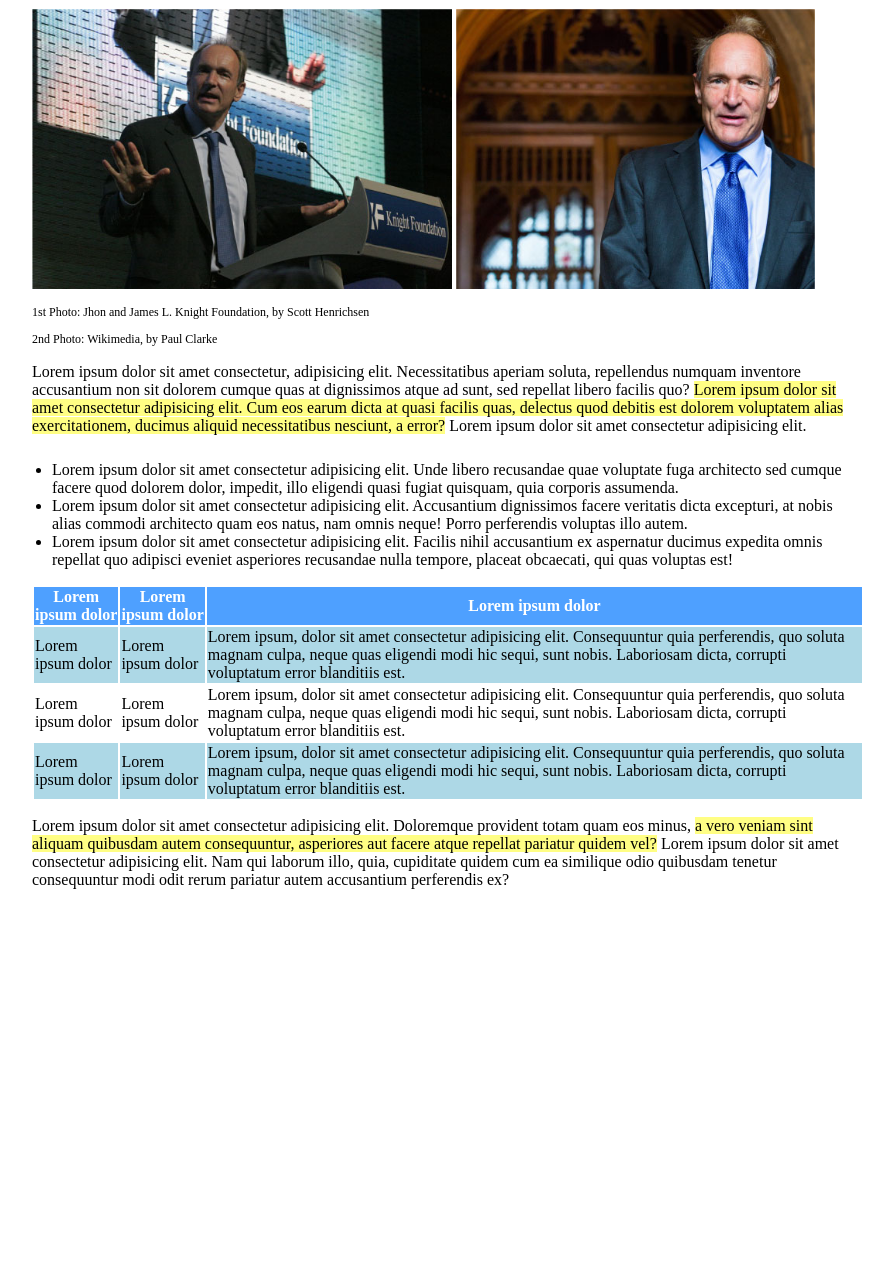
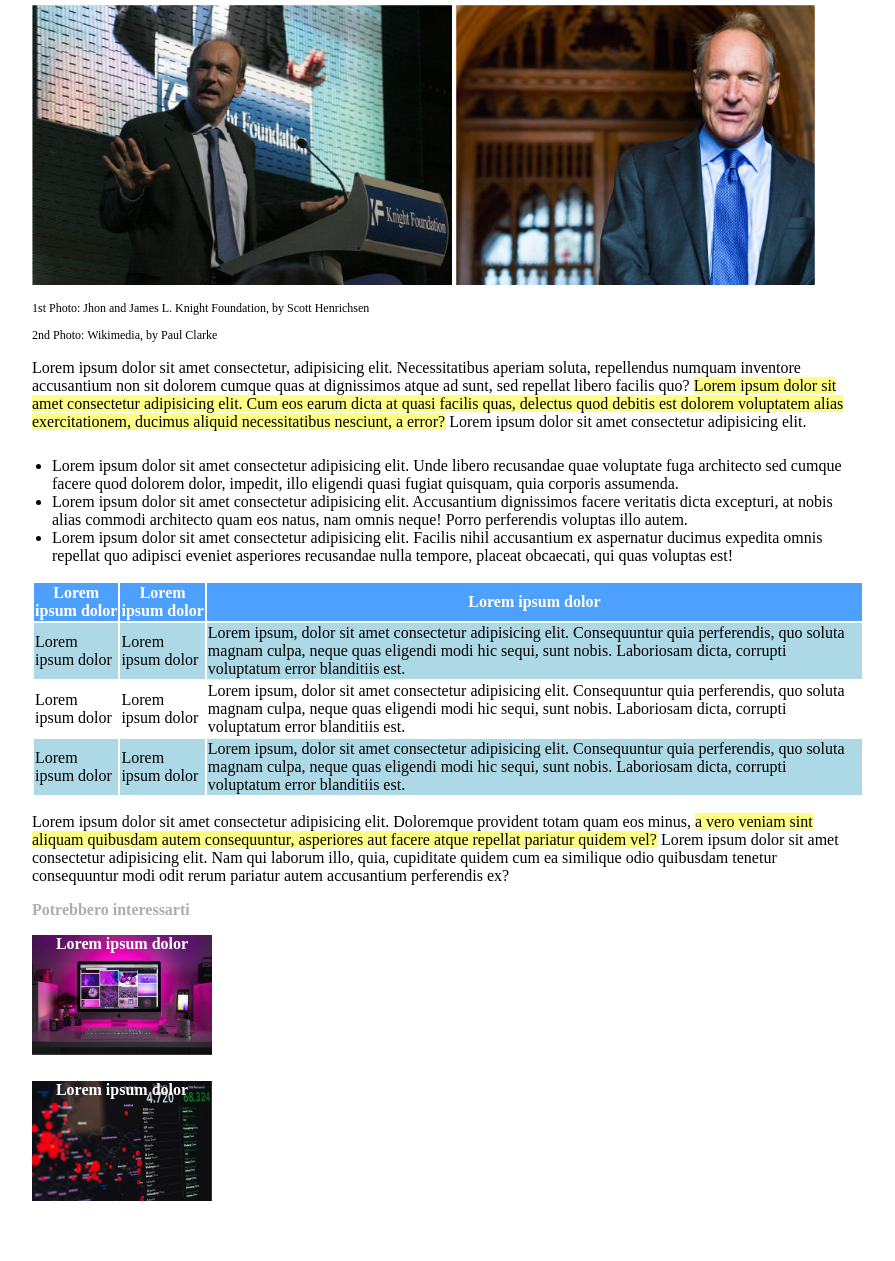
Before and after one commit to Michelangelo1999/html-css-booleaner, a plain HTML site: page BONUS/index.html in a window 1280 px wide. Shown: the part 223-1484 px from the top of the page, without its empty margins (192-1087 px from the left). Before the commit the page ends 1128 px from the top, so only its background shows below. Drawn offline with Linux system fonts and the light colour scheme.

Commit message:
consegna bonus

```diff
--- a/BONUS/index.html
+++ b/BONUS/index.html
@@ -16,7 +16,7 @@
 
         <h1>Internet deve essere al servizio del "bene pubblico": il manifesto di Tim Berners-Lee</h1>
 
-        <p id="author">Scritto da <span id="nome-giornale">The Booleaner</span></p>
+        <p class="grey-text">Scritto da <span id="nome-giornale">The Booleaner</span></p>
         <p class="data-imagesCaption">il 10/10/2020</p>
     </header>
     <!--fine intestazione-->
@@ -97,5 +97,20 @@
 
     </main>
     <!--fine corpo-->
+
+    <!--inizio footer-->
+    <footer>
+        <p class="grey-text"><strong>Potrebbero interessarti</strong></p>
+
+        <div class="footer-images" id="footer-img1">
+            <p>Lorem ipsum dolor</p>
+        </div>
+
+        <div class="footer-images" id="footer-img2">
+            <p>Lorem ipsum dolor</p>
+        </div>
+
+    </footer>
+    <!--end footer-->
 </body>
 </html>
--- a/BONUS/style.css
+++ b/BONUS/style.css
@@ -19,24 +19,41 @@ body{
 .underline{
     background-color: #fffe84;
 }
+
+.grey-text{
+    color: #adadaf;
+}
+
+.footer-images{
+    width: 180px;
+    height: 130px;
+    background-size: contain;
+    background-repeat: no-repeat;
+    text-align: center;
+    color: white;
+    font-weight: bold;
+}
 /*fine area comune*/
 
 /*header style*/
 #logo{
-    height: 50px;
+    height: 30px;
+    padding-top: 15px;
+    padding-left: 5px;
 }
 
 #logo-container{
+    height: 50px;
     width: 100%;
     background-color: #4ea0ff;
+    background-image: url(img/pattern.png);
+    /*background-position: center;*/     /*il cambiamento è impercettibile*/
+    background-repeat: repeat-x;
+    background-size: contain;
 }
 
 #nome-giornale{
     color: #8ddef6;
-}
-
-#author{
-    color: #adadaf;
 }
 
 
@@ -65,3 +82,15 @@ ul{
     background-color: #add8e6;
 }
 /*end gestione tabella*/
+
+/*FOOTER STYLE*/
+#footer-img1{
+    background-image: url(img/monitor.jpg);
+}
+
+#footer-img2{
+    background-image: url(img/graph.jpg);
+    padding-bottom: 50px;
+}
+
+/*La caratterizzazione per entrambi i div è stata fatta nell'area comune*/
```
